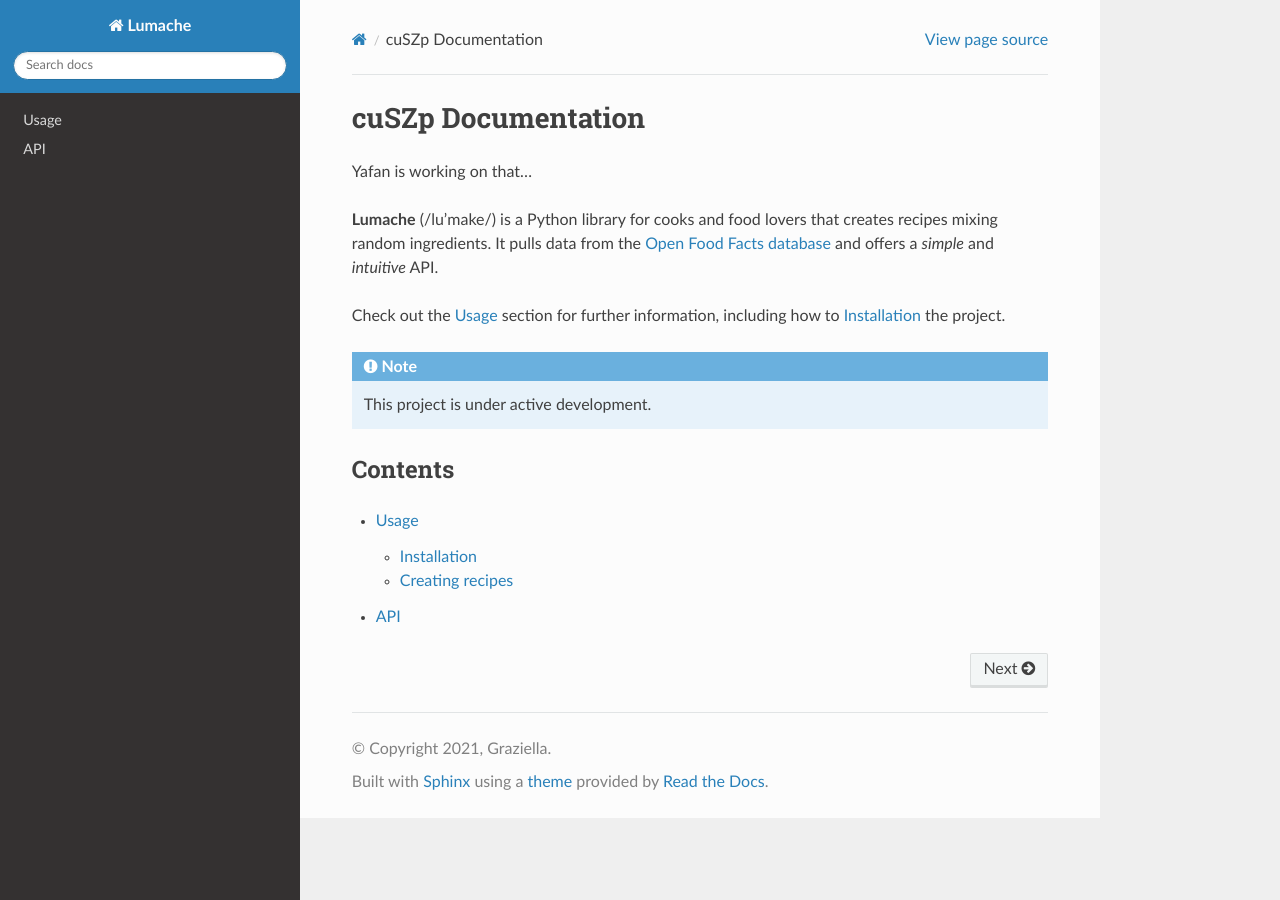
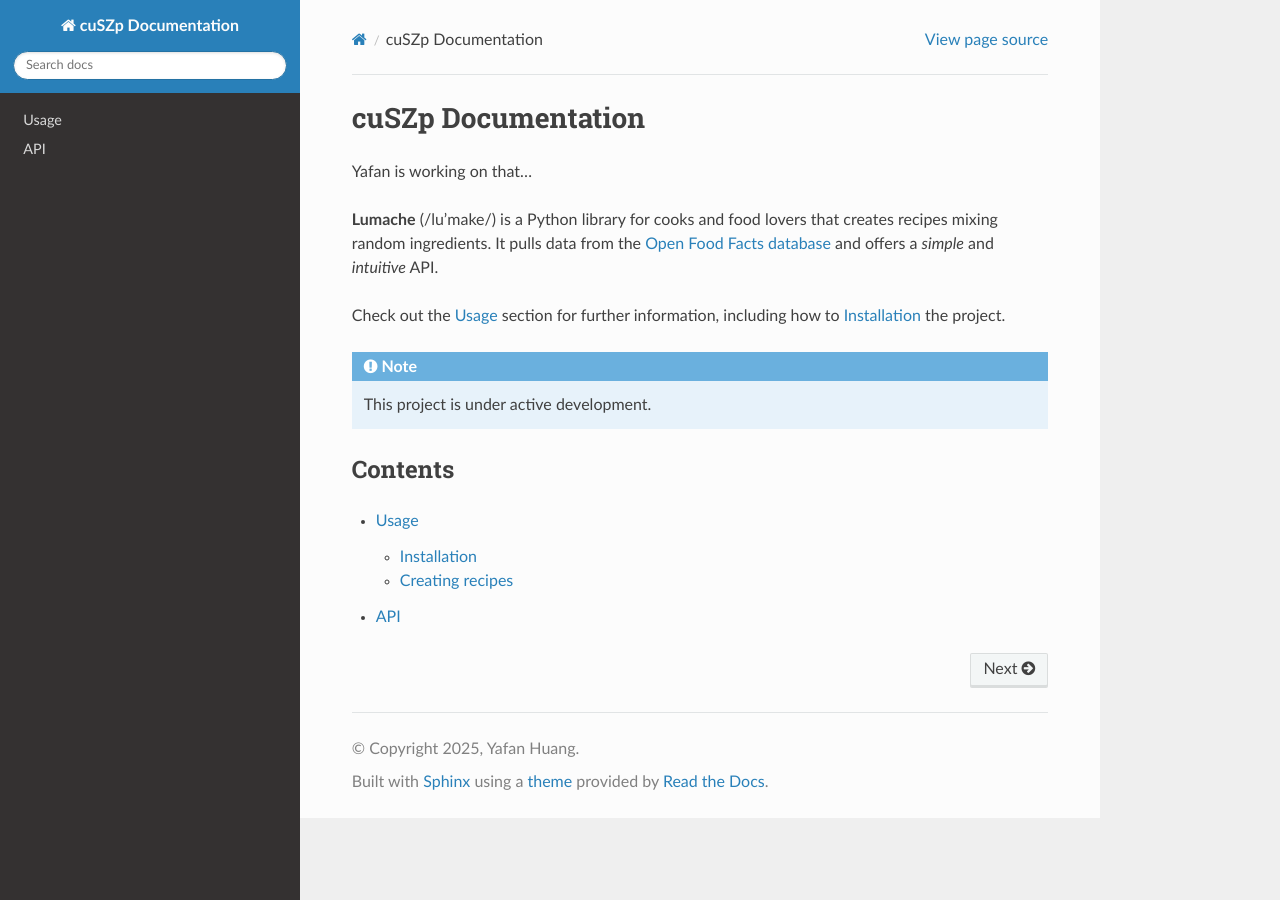
Before and after one commit to hyfshishen/cuSZp-documentation, a Sphinx documentation site: the page built from docs/source/index.rst, in a window 1280 px wide. Built offline with Sphinx 7.4.7 and the Read the Docs theme 3.1.0, drawn with Linux system fonts in a browser that asks for light colours.

Commit message:
updating

```diff
--- a/docs/source/conf.py
+++ b/docs/source/conf.py
@@ -2,9 +2,9 @@
 
 # -- Project information
 
-project = 'Lumache'
-copyright = '2021, Graziella'
-author = 'Graziella'
+project = 'cuSZp Documentation'
+copyright = '2025, Yafan Huang'
+author = 'Yafan Huang'
 
 release = '0.1'
 version = '0.1.0'
```
